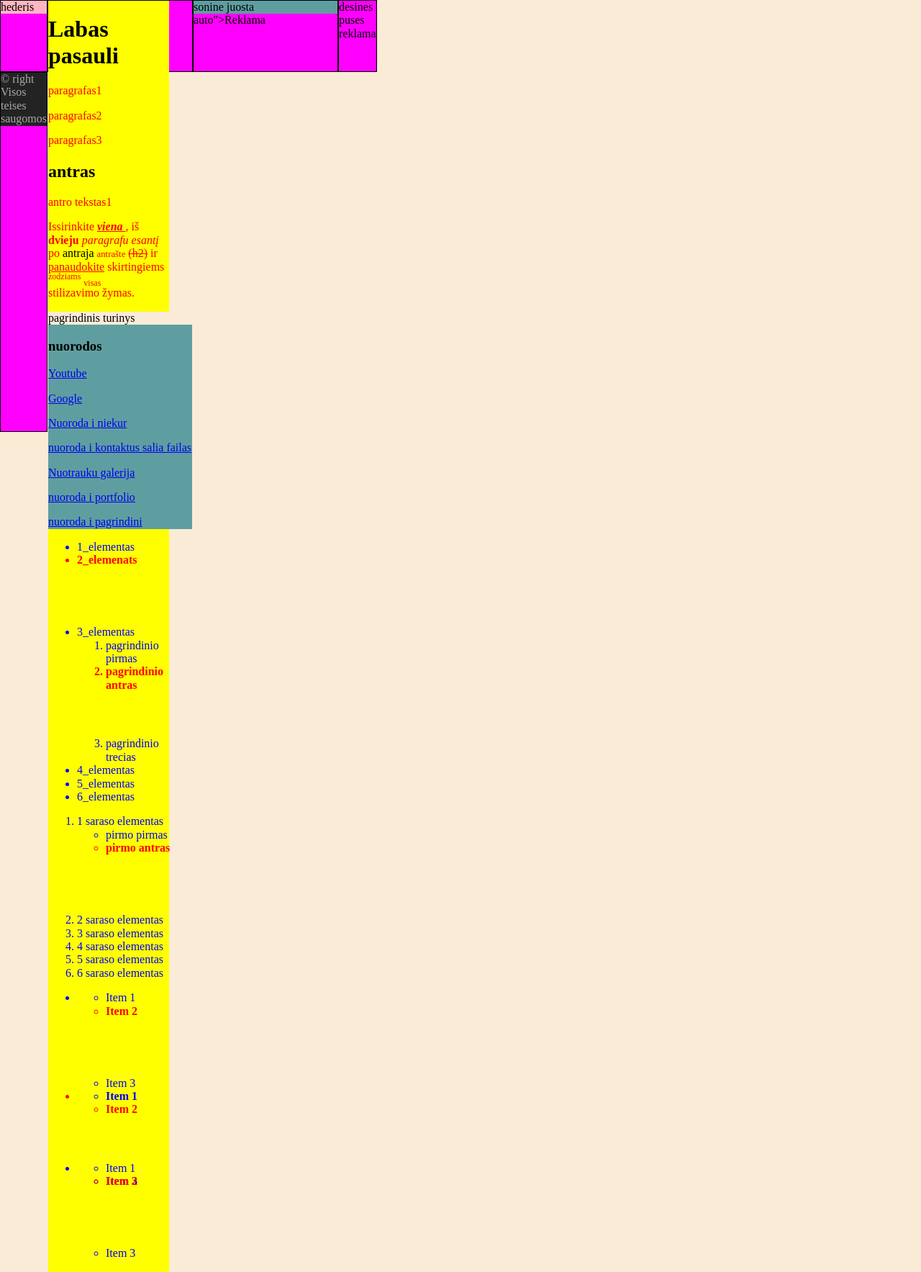
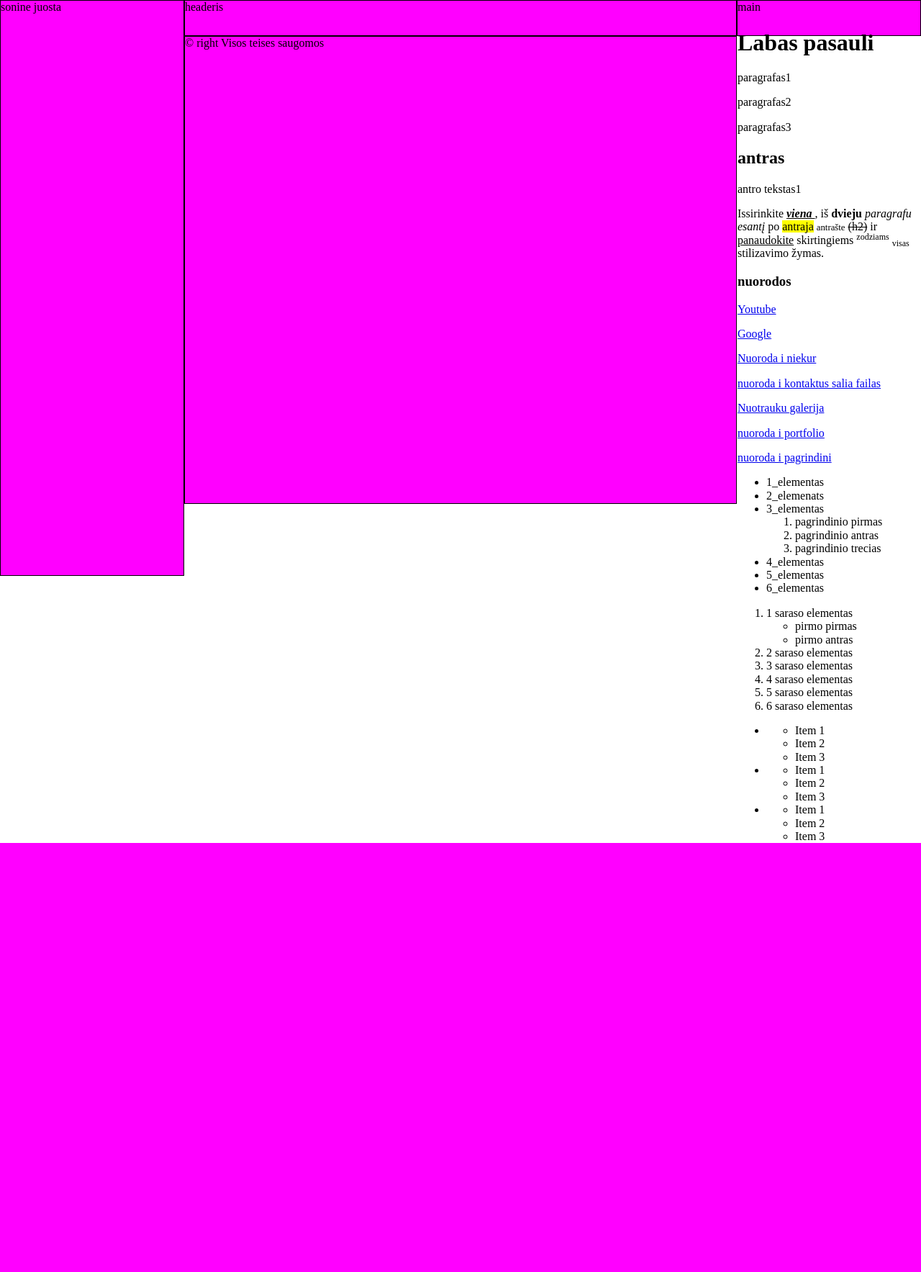
Before and after one commit to gretutele/Klasesdarbas1123, a PHP site: page /index1.html in a window 1280 px wide. Shown: the whole page at 72% size. After the commit the page ends 1171 px from the top, so only its background shows below. Run offline with PHP 8.4, Linux system fonts and the light colour scheme.

Commit message:
svetaines namu darbas

```diff
--- a/index1.html
+++ b/index1.html
@@ -108,14 +108,15 @@
     <footer>&copy right Visos teises saugomos</footer>-->
 
     <div class="gridas">
+        <div class="cele" style="grid-area: s">sonine juosta</div>
+        <div class="cele"><header>headeris</header></div>
 
-        <div class="cele"><header>hederis</header></div>
-        <div class="cele"><main>
+        <div class="cele">main<main>
             <h1>Labas pasauli</h1>
             <p>paragrafas1</p>
             <p>paragrafas2</p>
             <p>paragrafas3</p>
-
+            <header>
                 <h2>antras</h2>
                 <p>antro tekstas1</p>
                 <p>Issirinkite
@@ -130,7 +131,8 @@
                     <small>antrašte</small> <del>(h2)</del> ir <ins>panaudokite</ins>
                     skirtingiems  <sup>zodziams</sup> <sub>visas</sub>
                     </br>stilizavimo žymas.</p>
-        </main>pagrindinis turinys<div class="turinys">
+            </header>
+            <div class="turinys">
                 <aside>
                     <h3>nuorodos</h3>
                     <a href="https://www.youtube.com/">Youtube</a>
@@ -203,9 +205,9 @@
                         </li>
                     </ul>
                 </main>
-        </div></div>
-        <div class="cele"><aside>sonine juosta</aside> auto">Reklama</div>
-        <div class="cele"><aside.right>desines puses reklama</aside.right></div>
+            </div>
+        </main></div>
+        <div class="cele">reklama<aside></aside></div>
         <div class="cele"><footer>&copy right Visos teises saugomos</footer></div>
 
     </div>
--- a/mano_dizainas/dizainas.css
+++ b/mano_dizainas/dizainas.css
@@ -1,77 +1,30 @@
-p {
-    color: red;
-}
-li {
-    color: blue;
-}
-
-li:nth-child(2)
-{
-    width: 100px;
-    height: 100px;
-}
-li:nth-child(2) {
-    color: red;
-}
-
-li:nth-child(2) {
-    font-weight: bold;
-}
-html,body {
-    height: 70%;
-    width: 30%;
-}
-
-body {
-    background-color: antiquewhite;
-}
-
-header {
-    background-color: lightpink;
-}
-aside {
-    background-color: cadetblue;
-    width: 200px;
-    float:left;
-}
-
-main {
-    background-color: yellow;
-    width: 84%;
-    float: left;
-}
-footer {
-    background-color: #232323;
-    color: darkgray;
-    clear: both;
-}
-.turinys {
-    width: 100%;
-}
 div.stulpelis {
     width: 100px;
     height: 100px;
     border: 1px solid black;
+    text-align: center;
+    grid-gap: 15px;
 }
+
 .eilute {
     clear: left;
 }
+
 .stulpelis {
     float: left;
 }
+
 .cele {
     border: 1px solid black;
 }
 
 
-
-
 html, body {
     height: 100%;
 }
-
-.gridas {
-    height: 200%;
+.grid {
+    grid-area: s;
+    height: 100%;
     display: grid;
     grid-template-areas:
         's h h'
@@ -79,41 +32,41 @@ html, body {
         's f f';
     grid-template-rows: 50px auto 100px;
     grid-template-columns: 1fr 3fr 1fr;
+
 }
 .main {
     grid-area: m;
 }
-
 .footer {
     grid-area: f;
 }
-
+.header {
+    grid-area: h;
+}
 .aside {
-    grid-area: s;
-}
-
-.headeris {
-    grid-area: h;
+    grid-area: r;
 }
 
 /* Extra maži įrenginiai (telefonai, 600px ir žemiau) */
 @media only screen and (max-width: 600px) {
     .cele {
-        background-color: red;
+        background-color: #4d2e94;
     }
-
     .gridas {
         display: grid;
         grid-template-areas:
             'h'
             'm'
             'f';
-        grid-template-rows: 25px auto 50px;
+        grid-template-rows: 25px auto 100px;
         grid-template-columns: 5fr;
     }
 
     aside, .gridas>div:nth-child(1) {
         display: none;
+    }
+    aside, .gridas>div:nth-child(4) {
+        display:none;
     }
 }
 
@@ -144,21 +97,20 @@ html, body {
     .cele {
         background-color: blue;
     }
-
     .gridas {
         height: 100%;
         display: grid;
         grid-template-areas:
             's h'
             's m'
-            's f';
+            'f f';
         grid-template-rows: 50px auto 100px;
         grid-template-columns: 1fr 4fr;
     }
-
-    aside {
+    aside, .gridas>div:nth-child(4) {
         display: none;
     }
+
 }
 
 /* Dideli įrenginiai (laptopai, staliniai PC, 992px ir aukščiau) */
@@ -188,15 +140,14 @@ html, body {
         background-color: magenta;
     }
     .gridas {
-        height: 100%;
-        display: grid;
         grid-template-areas:
-        's h h h'
-        's m m r'
-        'f f f f';
-        grid-template-rows: 100px auto 100px 100px;
-        grid-template-columns: 1fr 4fr 1fr;
+        's h h'
+        's m r'
+        's f f';
+        grid-template-rows: 50px auto 100px;
+        grid-template-columns: 1fr 3fr 1fr;
     }
+
     aside {
         display: block;
     }
```
Lines whose indentation alone changed are shown as unchanged.
